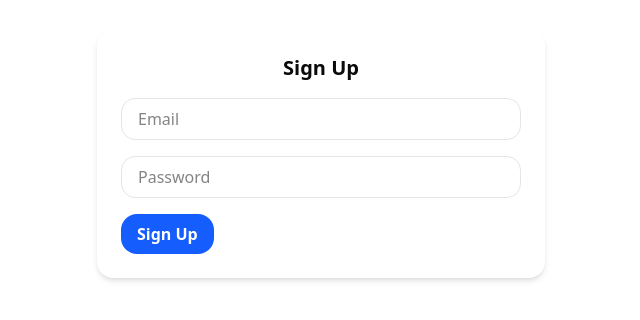
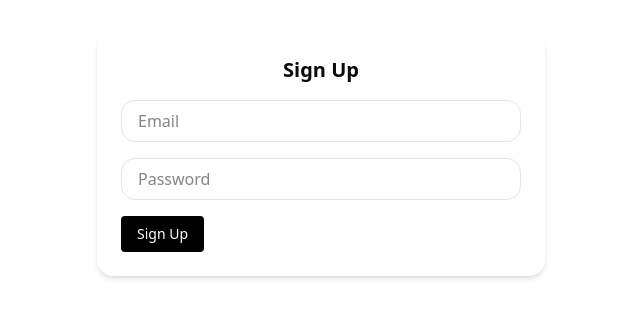
Before and after one commit to woosunwoo/RapidRailsKit-Web-Next.js-, a Next.js app: page /signup in a window 1280 px wide. Shown: the part 246-566 px from the top of the page, without its empty margins (319-959 px from the left). Built offline with nearby package versions, Linux system fonts and the light colour scheme; no server answers.

Commit message:
fix logout button

```diff
--- a/src/app/dashboard/page.tsx
+++ b/src/app/dashboard/page.tsx
@@ -43,12 +43,11 @@ export default function DashboardPage() {
   return (
     <main className="min-h-screen flex items-center justify-center">
       <div className="text-center space-y-2">
-        <h1 className="text-2xl font-bold">Welcome to your dashboard</h1>
-        <p className="text-lg text-gray-600">Logged in as: {user?.email}</p>
+        <div className="p-4 space-y-4">
+          <h1 className="text-2xl font-bold">Welcome to your Dashboard</h1>
 
-        <div className="p-4 space-y-4">
-        <h1 className="text-2xl font-bold">Welcome to the Dashboard</h1>
-        <LogoutButton />
+          <p className="text-lg text-gray-600">Logged in as: {user?.email}</p>
+          <LogoutButton />
         </div>
       </div>
     </main>
--- a/src/components/LogoutButton.tsx
+++ b/src/components/LogoutButton.tsx
@@ -1,26 +1,19 @@
-// src/components/ui/Button.tsx
-import React from "react";
-import clsx from "clsx";
+"use client";
 
-type ButtonProps = {
-  variant?: "default" | "outline";
-} & React.ButtonHTMLAttributes<HTMLButtonElement>;
+import { useRouter } from "next/navigation";
+import { Button } from "@/components/ui/Button";
 
-export default function LogoutButton({
-  variant = "default",
-  className,
-  ...props
-}: ButtonProps) {
-  const baseClass = "rounded px-4 py-2 text-sm font-medium transition";
-  const variantClass =
-    variant === "outline"
-      ? "border border-gray-300 text-gray-700 bg-white hover:bg-gray-100"
-      : "bg-black text-white hover:bg-gray-900";
+export default function LogoutButton() {
+  const router = useRouter();
+
+  const handleLogout = () => {
+    localStorage.removeItem("token");
+    router.push("/login");
+  };
 
   return (
-    <button
-      className={clsx(baseClass, variantClass, className)}
-      {...props}
-    />
+    <Button variant="outline" onClick={handleLogout}>
+      Logout
+    </Button>
   );
 }
--- a/src/components/ui/Button.tsx
+++ b/src/components/ui/Button.tsx
@@ -1,17 +1,24 @@
-// src/components/ui/Button.tsx
-import { cn } from "@/lib/utils";
-import { ButtonHTMLAttributes } from "react";
+"use client";
 
-type Props = ButtonHTMLAttributes<HTMLButtonElement>;
+import * as React from "react";
+import clsx from "clsx";
 
-export function Button({ className, ...props }: Props) {
+type ButtonProps = {
+  variant?: "default" | "outline";
+} & React.ButtonHTMLAttributes<HTMLButtonElement>;
+
+export const Button = ({
+  variant = "default",
+  className,
+  ...props
+}: ButtonProps) => {
+  const baseClass = "rounded px-4 py-2 text-sm font-medium transition";
+  const variantClass =
+    variant === "outline"
+      ? "border border-gray-300 text-gray-700 bg-white hover:bg-gray-100"
+      : "bg-black text-white hover:bg-gray-900";
+
   return (
-    <button
-      className={cn(
-        "px-4 py-2 rounded-2xl bg-blue-600 text-white font-semibold hover:bg-blue-700 transition",
-        className
-      )}
-      {...props}
-    />
+    <button className={clsx(baseClass, variantClass, className)} {...props} />
   );
-}
+};
```
Also changed, not shown: package.json (+4 -4 lines), tsconfig.json (+18 -4 lines), 1 other file (tests, documents, lock files or other folders).
